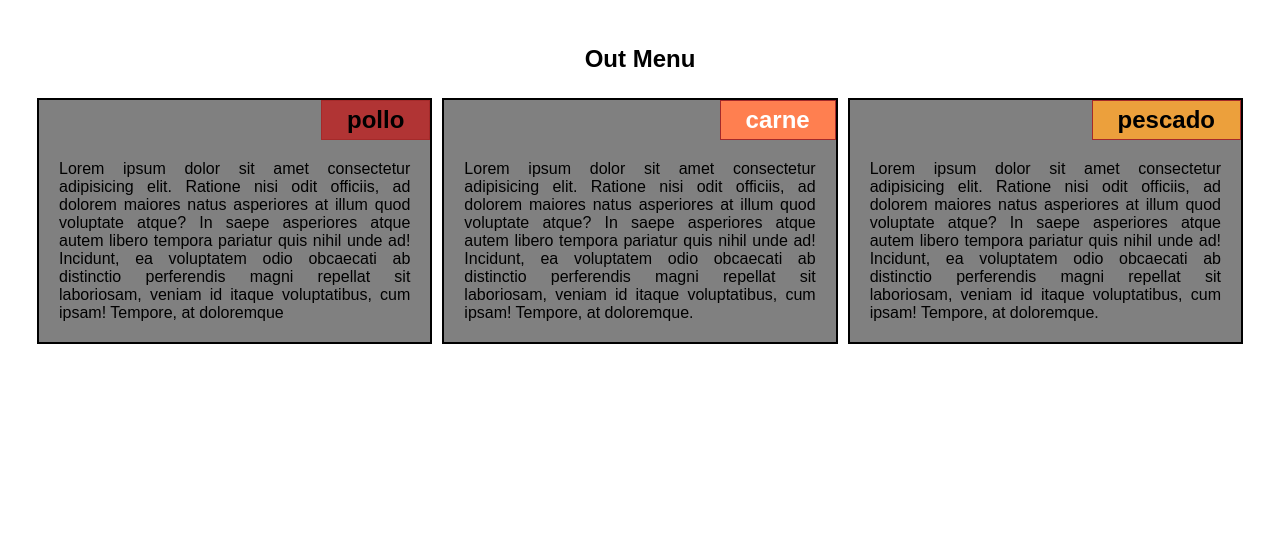
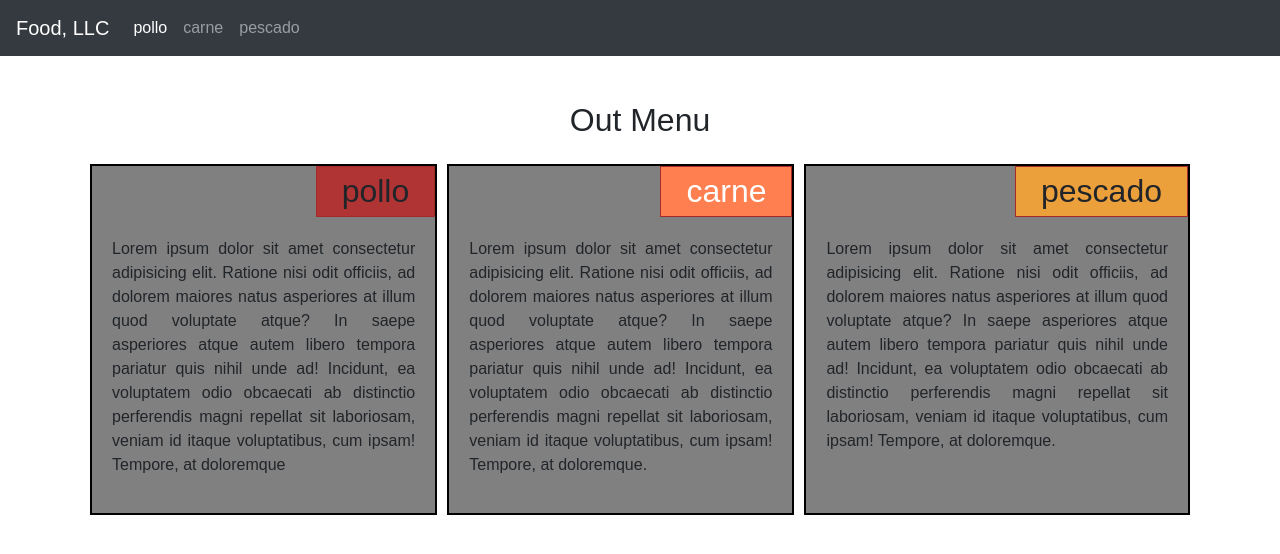
Before and after one commit to zoedevelop/module-2-CSS, a plain HTML site: page index.html in a window 1280 px wide. Drawn offline with nearby package versions, Linux system fonts and the light colour scheme.

Commit message:
agregando version movil de menu

```diff
--- a/index.html
+++ b/index.html
@@ -3,10 +3,35 @@
 <head>
     <meta charset="UTF-8">
     <meta name="viewport" content="width=device-width, initial-scale=1.0">
+    <link rel="stylesheet" href="https://cdnjs.cloudflare.com/ajax/libs/twitter-bootstrap/4.5.0/css/bootstrap.min.css">
     <link rel="stylesheet" href="style.css">
     <title>MEDIA QUERIES</title>
 </head>
 <body>
+
+
+    <header>
+        <nav class="navbar navbar-expand-md navbar-dark bg-dark">
+            <a class="navbar-brand" href="#">Food, LLC</a>
+            <button class="navbar-toggler d-lg-none" type="button" data-toggle="collapse" data-target="#collapsibleNavId" aria-controls="collapsibleNavId"
+                aria-expanded="false" aria-label="Toggle navigation">
+                <span class="navbar-toggler-icon"></span>
+            </button>
+            <div class="collapse navbar-collapse" id="collapsibleNavId">
+                <ul class="navbar-nav mr-auto mt-2 mt-lg-0">
+                    <li class="nav-item active">
+                        <a class="nav-link" href="#">pollo <span class="sr-only">(current)</span></a>
+                    </li>
+                    <li class="nav-item">
+                        <a class="nav-link" href="#">carne</a>
+                    </li>
+                    <li class="nav-item">
+                        <a class="nav-link" href="#">pescado</a>
+                    </li>
+                </ul>
+            </div>
+        </nav>
+    </header>
 
     <div class="container-fluid">
         <h2>Out Menu</h2>
@@ -27,5 +52,10 @@
 
 
     </div>
+
+    <script src="https://cdnjs.cloudflare.com/ajax/libs/jquery/3.5.1/jquery.min.js"></script>
+    <script src="https://cdnjs.cloudflare.com/ajax/libs/popper.js/2.4.4/umd/popper.min.js"></script>
+    <script src="https://cdnjs.cloudflare.com/ajax/libs/twitter-bootstrap/4.5.0/js/bootstrap.min.js"></script>
+
 </body>
 </html>
--- a/style.css
+++ b/style.css
@@ -10,11 +10,11 @@
     }
 
     body {
-        width: 100%;
+        /* width: 100%;
         min-height: 100vh;
         display: flex;
         justify-content: center;
-        align-content: center;
+        align-content: center; */
     }
 
     h2 {
```
